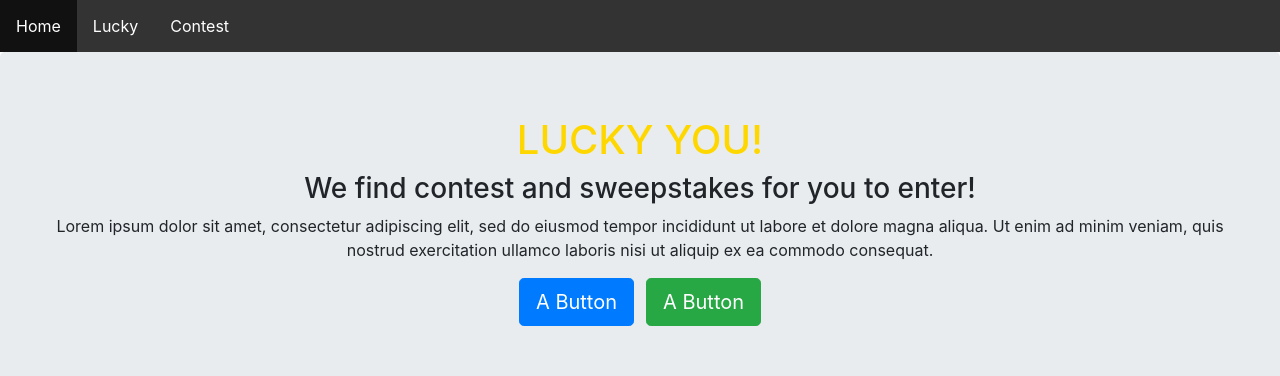
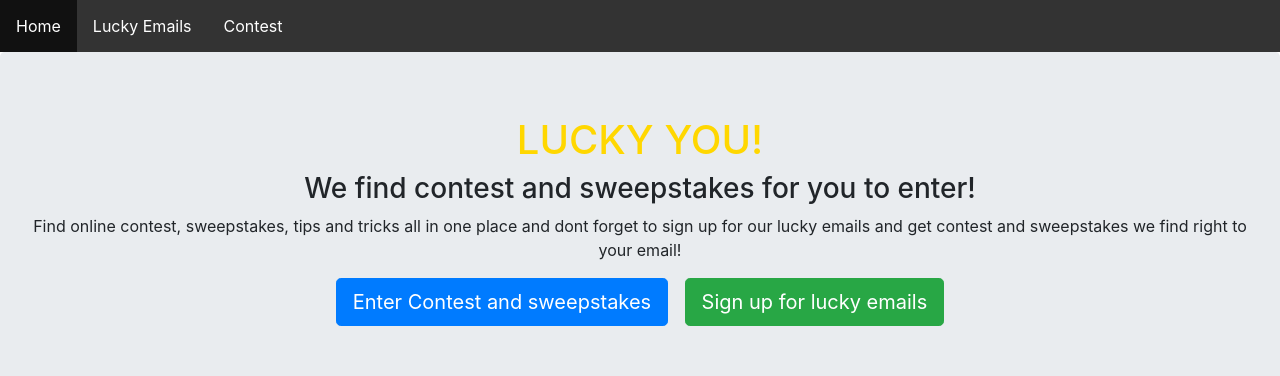
Before and after one commit to jamesbond00r/AWSReact, a React (Create React App) app: page / in a window 1280 px wide. Shown: the top 376 px of the page. Built offline with nearby package versions, Linux system fonts and the light colour scheme.

Commit message:
Hook up main page button to links

```diff
--- a/src/Jumbo.js
+++ b/src/Jumbo.js
@@ -12,12 +12,12 @@ export default function Jumbo () {
   <h1>LUCKY YOU!</h1>
   <h3>We find contest and sweepstakes for you to enter!</h3>
   <p >
-   Lorem ipsum dolor sit amet, consectetur adipiscing elit, sed do eiusmod tempor incididunt ut labore et dolore magna aliqua. Ut enim ad minim veniam, quis nostrud exercitation ullamco laboris nisi ut aliquip ex ea commodo consequat.
+   Find online contest, sweepstakes, tips and tricks all in one place and dont forget to sign up for our lucky emails and get contest and sweepstakes we find right to your email!
   </p>
   <p>
-    <Button size="lg" variant="primary">A Button</Button>
+    <a href="./contest"> <Button size="lg" variant="primary">Enter Contest and sweepstakes</Button></a>
 
-    <Button id='button2' size="lg" variant="success">A Button</Button>
+     <a href="./lucky"> <Button id='button2' size="lg" variant="success">Sign up for lucky emails</Button></a>
   </p>
 
 </Jumbotron>
--- a/src/index.js
+++ b/src/index.js
@@ -20,7 +20,7 @@ const routing = (
 				<Link to="/">Home</Link>
 			</li>
 			<li>
-				<Link to="/lucky">Lucky</Link>
+				<Link to="/lucky">Lucky Emails</Link>
 			</li>
 			<li>
 			<Link to='/Contest'>Contest</Link>
```
